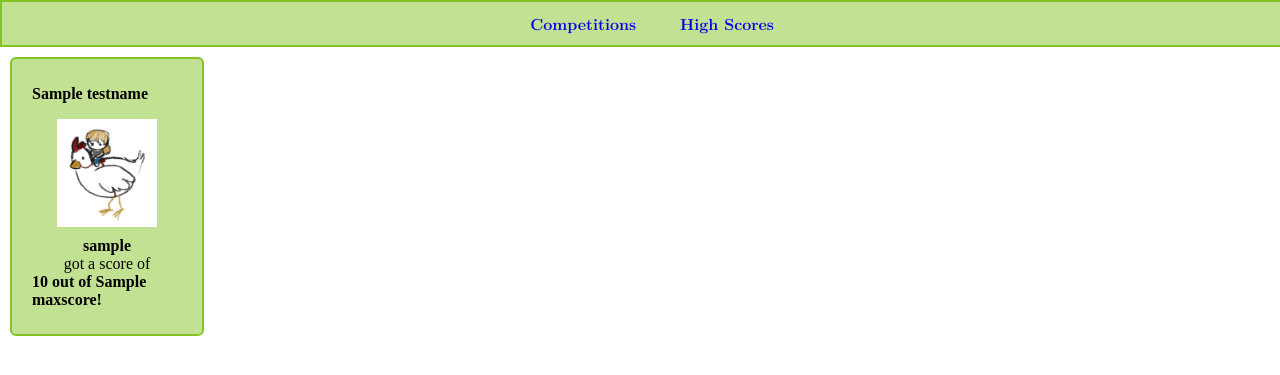
After one commit to TeegardenMath/wobsite, a Flask app: template app/templates/trophy.html in a window 1280 px wide. The commit adds this page. Shown: the top 375 px of the page. Run offline with Flask 3, Linux system fonts and the light colour scheme; the template is opened without the code that fills it: most values are stand-ins (such as "Sample title", 1, 10 or a date in 2020); some libraries are stand-ins or nearby versions.

Commit message:
facebook share button

```diff
--- a/app/routes.py
+++ b/app/routes.py
@@ -189,7 +189,7 @@ def gradeTest(form,testID):
 			curs.execute(sqlstatement, answerlist)
 
 			#redirect on submission success
-			return url_for(".submitted",score=score,maxscore=maxScore,results=results)
+			return url_for(".submitted",score=score,maxscore=maxScore,results=results,username=form.username.data,testID=testID)
 
 
 
@@ -285,6 +285,34 @@ def submitted():
 	score=int(request.args.get("score"))
 	maxscore=int(request.args.get("maxscore"))
 	results=list(request.args.get("results"))
+	username=str(request.args.get("username"))
+	testID=int(request.args.get("testID"))
 	roundedperten=math.floor(10*score/maxscore)
 	congratslist=["Oof","Oof","Oof","Oof","Better luck next time","Better luck next time","Not so bad","Not too shabby","Nicely done","Awesome job","Fantabulous"]
-	return render_template("submitted.html",score=score,maxscore=maxscore,congrats=congratslist[roundedperten],results=results)
+	with psycopg2.connect(**CONNECTION_PARAMETERS) as conn:
+		#create a cursor
+		with conn.cursor() as curs:
+			curs.execute("""
+				SELECT name
+				FROM tests
+				WHERE id = %s
+				""",[testID])
+			testName = curs.fetchall()
+	return render_template("submitted.html",score=score,maxscore=maxscore,congrats=congratslist[roundedperten],results=results,username=username,testID=testID,testname=testName[0][0])
+
+@bp.route("/trophy")
+def trophy():
+	score=int(request.args.get("score"))
+	maxscore=int(request.args.get("maxscore"))
+	username=str(request.args.get("username"))
+	testID=int(request.args.get("testID"))
+	with psycopg2.connect(**CONNECTION_PARAMETERS) as conn:
+		#create a cursor
+		with conn.cursor() as curs:
+			curs.execute("""
+				SELECT name
+				FROM tests
+				WHERE id = %s
+				""",[testID])
+			testName = curs.fetchall()
+	return render_template("trophy.html",score=score,maxscore=maxscore,username=username,testID=testID,testname=testName[0][0])
--- a/app/static/css/style.css
+++ b/app/static/css/style.css
@@ -97,10 +97,29 @@ input[type=number] {
 	text-align:center;
 	display:flex;
 	flex-direction: column;
+	border:3px double rgb(133,196,40);
+	width:fit-content;
+	margin:5px auto 10px auto;
+	padding:3px 8px;
+	font-size: 0.8em;
 }
+
+#sampleTextBlock{
+	margin:5px auto;
+}
+
+#sampleTextBlock p{
+	max-width: 150px;
+	margin:0px auto;
+	width:fit-content;
+}
+
 
 #buttonBar{
 	display:flex;
+	flex-direction: row;
+	width:fit-content;
+	margin: 0px auto;
 }
 
 #shareResults img{
@@ -111,12 +130,13 @@ input[type=number] {
 #codeSample {
 	font-size: 0.7em;
 	width: 150px;
-	margin:0px auto 5px auto;
+	margin:5px auto 10px auto;
+	display:block;
 }
 
-#copyButton{
-	max-width: 100px;
-	margin: 0px auto;
+.barButton{
+	width: fit-content;
+	margin: 0px;
 	background-color:rgba(28,116,188,0);
 }
 
@@ -150,6 +170,7 @@ input[type=number] {
 
 .twoColumn{
 	columns:2;
+	padding-bottom: 1em;
 }
 
 footer {
--- /dev/null
+++ b/app/templates/share.html
@@ -0,0 +1,8 @@
+
+	<p><b>{{testname}}</b></p>
+	<img src="{{ url_for('static', filename='images/chicken.jpg') }}" width="100" />
+	<div id="sampleTextBlock">
+		<p><b>{{username}}</b></p>
+		<p>got a score of</p>
+		<p><b>{{score}} out of {{maxscore}}!</b></p>
+	</div>
--- /dev/null
+++ b/app/templates/trophy.html
@@ -0,0 +1,21 @@
+<!DOCTYPE html>
+<html>
+<head>
+	<meta charset="utf-8">
+	<meta name="viewport" content="width=device-width, initial-scale=1">
+	<title>{{score}} out of {{maxscore}} on {{testname}}!</title>
+	<link rel="stylesheet" href="{{ url_for('static', filename='css/style.css') }}">
+	<link rel="icon" type="image/png" href="{{ url_for('static', filename='images/favicon.png') }}">
+	<meta property="og:image" content="{{ url_for('static', filename='images/chicken.jpg') }}">
+	<meta property="og:title" content="I got a {{score}} out of {{maxscore}} on {{testname}}! Can you do better?">
+</head>
+<body>
+	<div id="navbar">
+      {% include 'navbar.html' %}
+    </div>
+
+    <div id="shareResults">
+    	{% include 'share.html' %}
+	</div>
+</body>
+</html>
```
Also changed, not shown: app/templates/submitted.html (+29 -5 lines), app/static/images/2021_Facebook_icon.svg (added).
